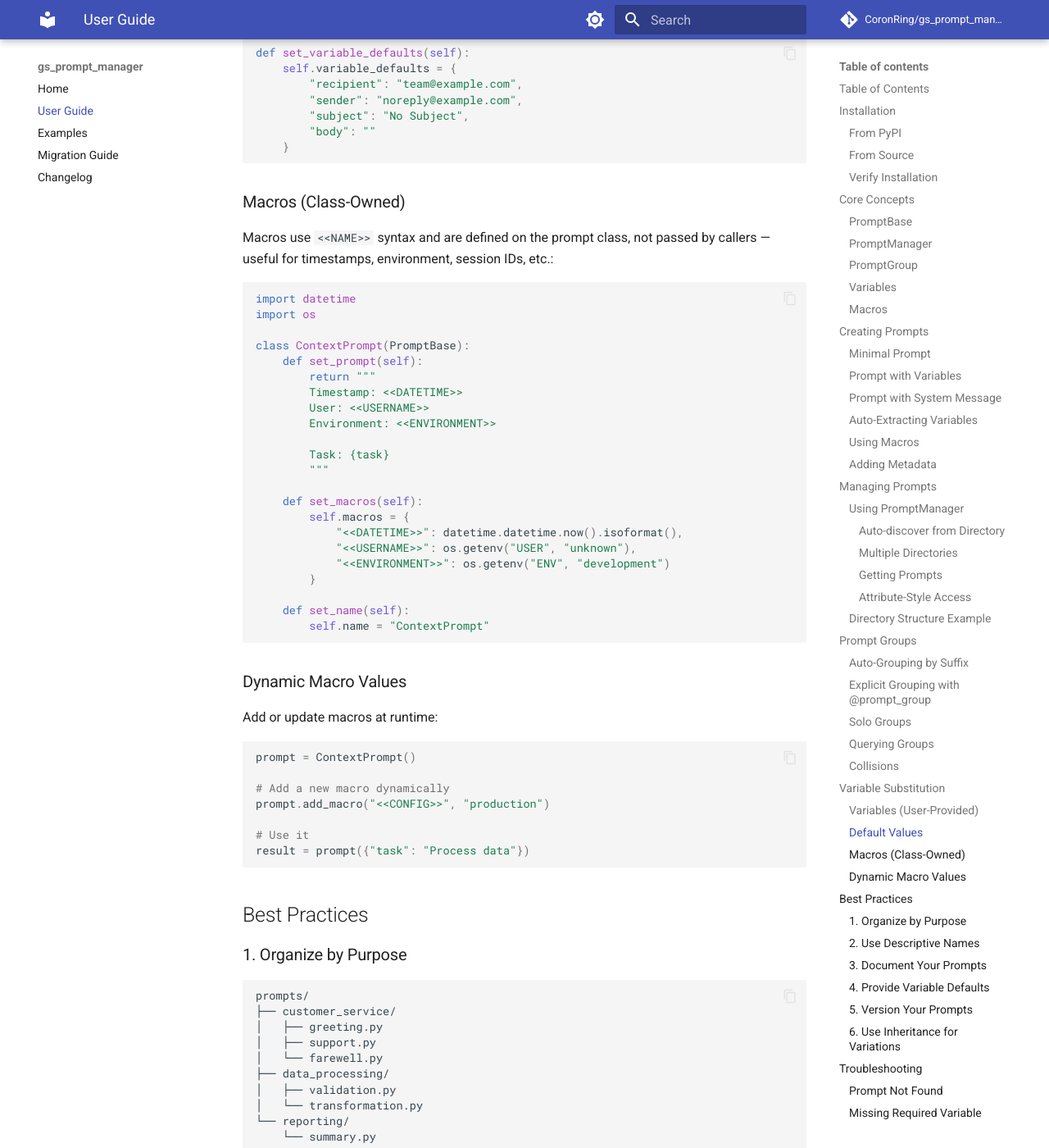
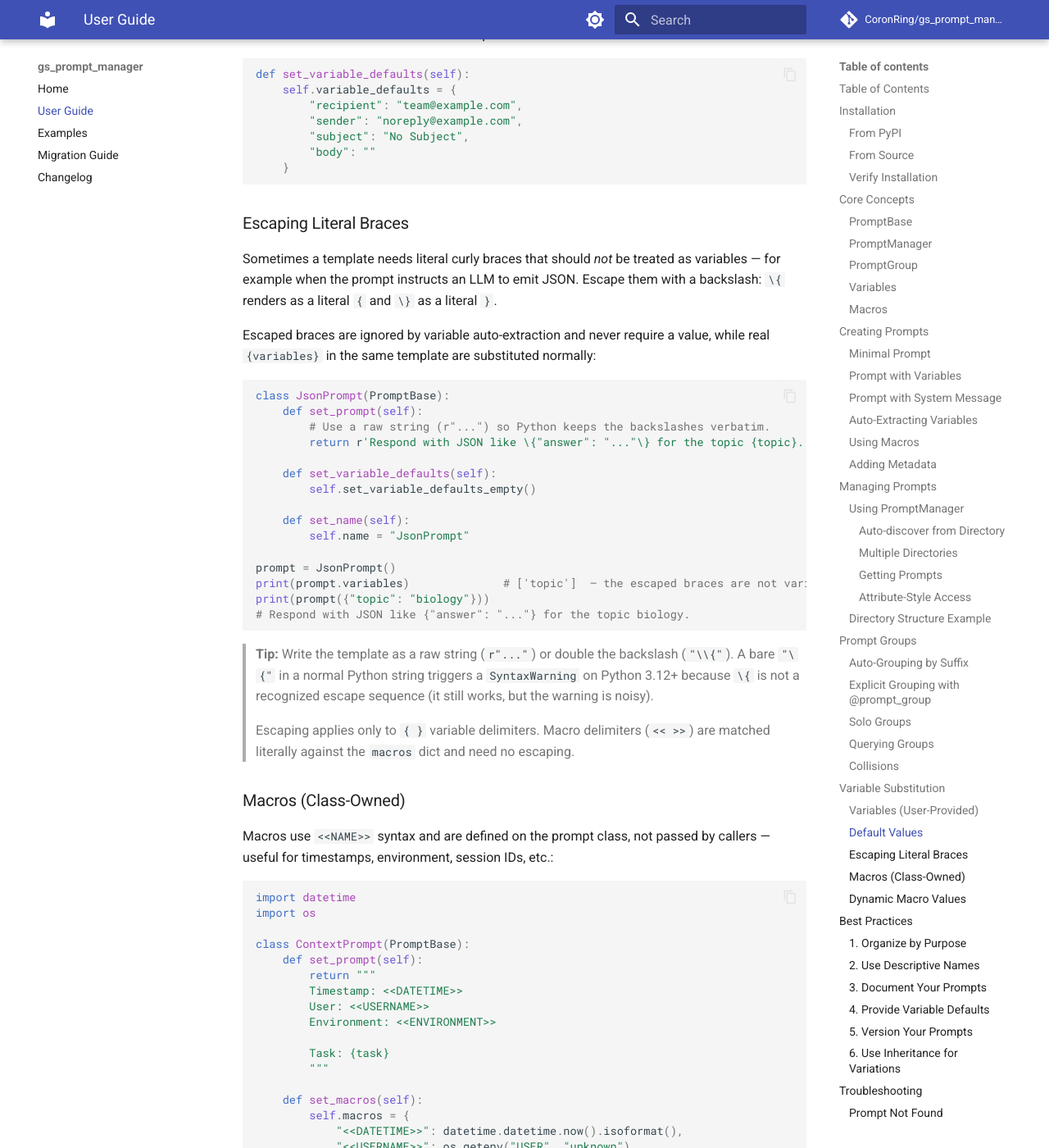
Before and after one commit to CoronRing/gs_prompt_manager, an MkDocs documentation site: the page built from docs/user-guide.md, in a window 1280 px wide and 1400 px high, scrolled down 10666 px. Shown: the whole window at 82% size. Built offline with MkDocs 1.6.1 and Material for MkDocs 9.7.7, drawn with Linux system fonts in a browser that asks for light colours; comment, search, counter and statistics services are not loaded; some of the changed text lies outside the part shown.

Commit message:
Add backslash escaping for literal braces in prompt templates
\{ and \} now render as literal { } and are excluded from variable
auto-extraction and substitution, so a \{...\} token never becomes a
required variable. Applies to get_prompt, __call__, and __str__.

Remove the unused _escape_braces helper (dead code using a conflicting
double-brace convention). Document in user-guide, bump to 0.0.9.

````diff
--- a/docs/user-guide.md
+++ b/docs/user-guide.md
@@ -57,7 +57,9 @@ A `PromptGroup` is a named bundle of related `PromptBase` instances (for example
 
 ### Variables
 
-User-supplied values in your prompts, denoted by `{variable_name}`.
+User-supplied values in your prompts, denoted by `{variable_name}`. To keep a
+literal brace out of substitution, escape it with a backslash (`\{`, `\}`) — see
+[Escaping Literal Braces](#escaping-literal-braces).
 
 ### Macros
 
@@ -486,6 +488,41 @@ def set_variable_defaults(self):
     }
 ```
 
+### Escaping Literal Braces
+
+Sometimes a template needs literal curly braces that should *not* be treated as
+variables — for example when the prompt instructs an LLM to emit JSON. Escape
+them with a backslash: `\{` renders as a literal `{` and `\}` as a literal `}`.
+
+Escaped braces are ignored by variable auto-extraction and never require a value,
+while real `{variables}` in the same template are substituted normally:
+
+```python
+class JsonPrompt(PromptBase):
+    def set_prompt(self):
+        # Use a raw string (r"...") so Python keeps the backslashes verbatim.
+        return r'Respond with JSON like \{"answer": "..."\} for the topic {topic}.'
+
+    def set_variable_defaults(self):
+        self.set_variable_defaults_empty()
+
+    def set_name(self):
+        self.name = "JsonPrompt"
+
+prompt = JsonPrompt()
+print(prompt.variables)              # ['topic']  — the escaped braces are not variables
+print(prompt({"topic": "biology"}))
+# Respond with JSON like {"answer": "..."} for the topic biology.
+```
+
+> **Tip:** Write the template as a raw string (`r"..."`) or double the backslash
+> (`"\\{"`). A bare `"\{"` in a normal Python string triggers a `SyntaxWarning`
+> on Python 3.12+ because `\{` is not a recognized escape sequence (it still
+> works, but the warning is noisy).
+>
+> Escaping applies only to `{ }` variable delimiters. Macro delimiters (`<< >>`)
+> are matched literally against the `macros` dict and need no escaping.
+
 ### Macros (Class-Owned)
 
 Macros use `<<NAME>>` syntax and are defined on the prompt class, not passed by callers — useful for timestamps, environment, session IDs, etc.:
--- a/pyproject.toml
+++ b/pyproject.toml
@@ -1,6 +1,6 @@
 [project]
 name = "gs_prompt_manager"
-version = "0.0.8"
+version = "0.0.9"
 authors = [{ name = "Guan Huang" }]
 description = "A lightweight Python package for managing and organizing prompt templates with auto-discovery and variable substitution."
 readme = "README.md"
````
Also changed, not shown: CHANGELOG.md (+10 -0 lines), 2 other files.
